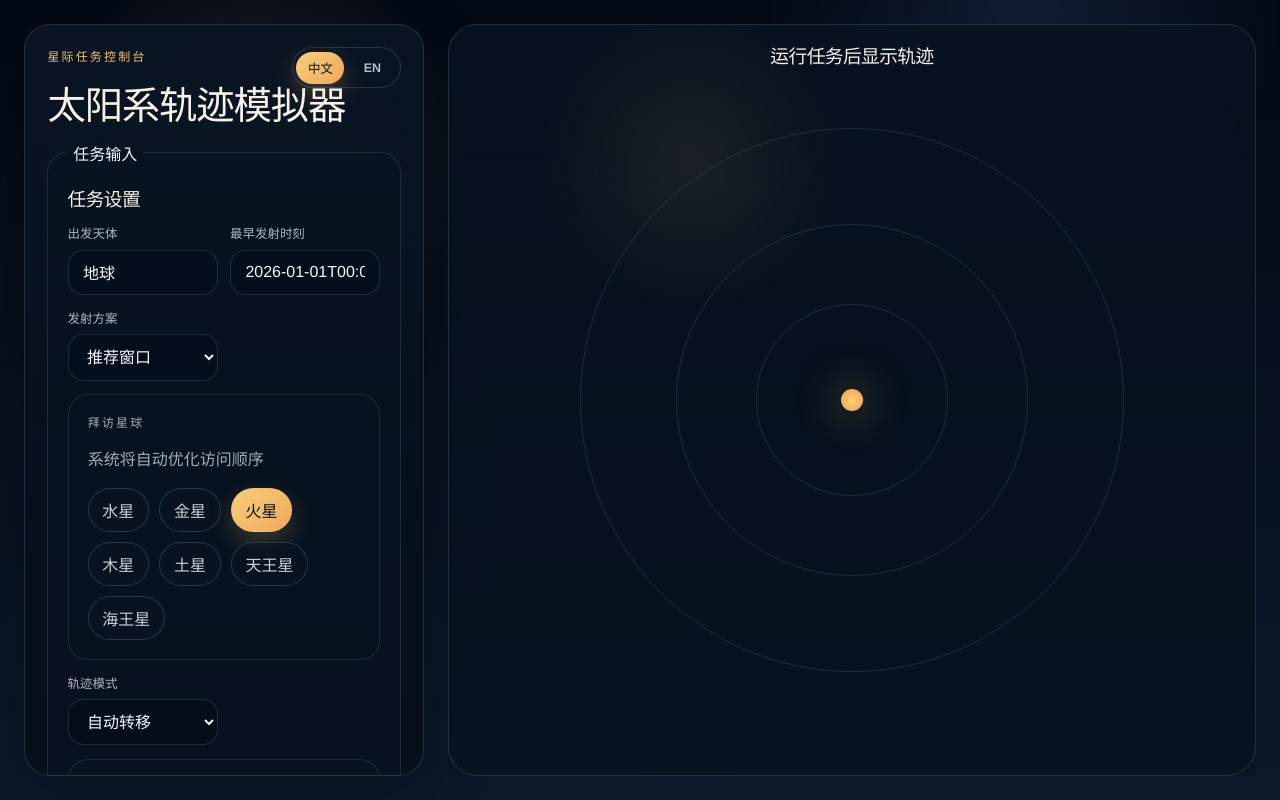
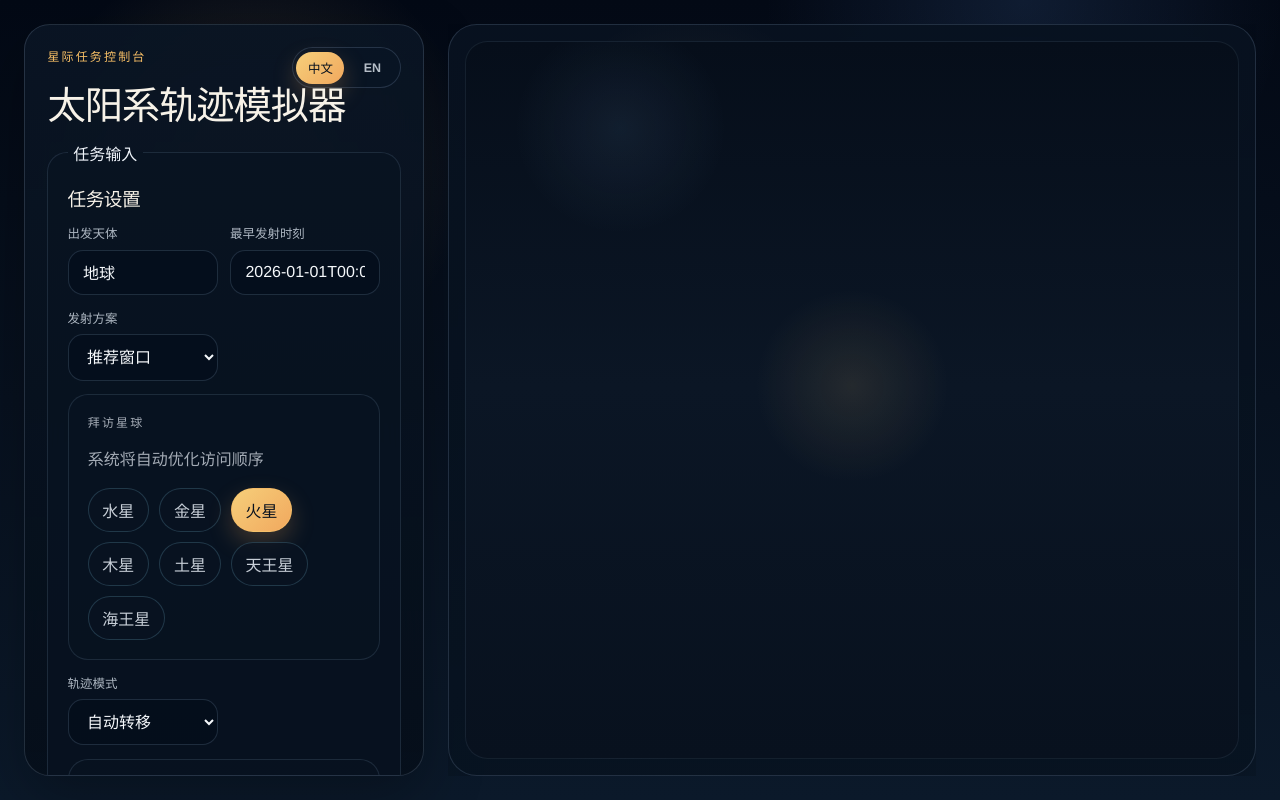
Before and after one commit to susiwen8/solar-system-trajectory-simulator, a React (Vite) app in the folder game/apps/web/: page / in a window 1280 px wide. Built offline with nearby package versions, Linux system fonts and the light colour scheme.

Commit message:
feat: replace empty scene placeholder with orbit preview

```diff
--- a/game/apps/web/src/App.tsx
+++ b/game/apps/web/src/App.tsx
@@ -10,6 +10,7 @@ import type {
   MissionRequest,
   TrajectoryResult,
 } from "./features/mission/types";
+import EmptySolarPreview from "./features/scene/components/EmptySolarPreview";
 import SolarSystemScene from "./features/scene/components/SolarSystemScene";
 import { fetchEphemerisBodies, fetchLaunchWindow, planMissionTour, propagateMission } from "./lib/api";
 import { planetLabel, t, type Language } from "./lib/i18n";
@@ -253,15 +254,7 @@ export default function App() {
           />
         ) : (
           <section className="scene-shell scene-shell--empty" aria-label={copy.trajectoryScene}>
-            <div className="scene-shell__backdrop" aria-hidden="true">
-              <span className="scene-orbit scene-orbit--one" />
-              <span className="scene-orbit scene-orbit--two" />
-              <span className="scene-orbit scene-orbit--three" />
-              <span className="scene-sun" />
-            </div>
-            <div className="scene-empty-copy">
-              <h3>{copy.paintTrajectory}</h3>
-            </div>
+            <EmptySolarPreview bodies={bodies} language={language} />
           </section>
         )}
       </section>
--- a/game/apps/web/src/styles.css
+++ b/game/apps/web/src/styles.css
@@ -104,7 +104,6 @@ button {
 .mission-panel__header h1,
 .scene-stage__header h2,
 .scene-shell__hud-copy h3,
-.scene-empty-copy h3,
 .summary-card h2,
 .mission-form__group-header h3 {
   margin: 0;
@@ -160,7 +159,6 @@ button {
 .summary-card p,
 .mission-form__group-header p,
 .mission-form__hint,
-.scene-empty-copy p,
 .scene-shell__hud-copy p {
   margin: 0;
   color: rgba(225, 232, 240, 0.72);
@@ -538,7 +536,7 @@ button {
 }
 
 .scene-shell--empty {
-  place-items: center;
+  grid-template-rows: minmax(0, 1fr);
 }
 
 .scene-shell__hud {
@@ -607,6 +605,11 @@ button {
 
 .scene-shell__surface:active {
   cursor: grabbing;
+}
+
+.scene-shell__surface--empty-preview {
+  min-height: 100%;
+  border-color: rgba(148, 181, 214, 0.1);
 }
 
 .scene-canvas {
@@ -828,62 +831,6 @@ button {
   gap: 0.8rem;
 }
 
-.scene-shell__backdrop {
-  position: absolute;
-  inset: 0;
-}
-
-.scene-orbit,
-.scene-sun {
-  position: absolute;
-  left: 50%;
-  top: 50%;
-  border-radius: 999px;
-}
-
-.scene-sun {
-  width: 1.4rem;
-  height: 1.4rem;
-  margin-left: -0.7rem;
-  margin-top: -0.7rem;
-  background: radial-gradient(circle, #ffd27a, #ef9d52);
-  box-shadow: 0 0 40px rgba(255, 190, 74, 0.55);
-}
-
-.scene-orbit {
-  border: 1px solid rgba(148, 181, 214, 0.16);
-}
-
-.scene-orbit--one {
-  width: 12rem;
-  height: 12rem;
-  margin-left: -6rem;
-  margin-top: -6rem;
-}
-
-.scene-orbit--two {
-  width: 22rem;
-  height: 22rem;
-  margin-left: -11rem;
-  margin-top: -11rem;
-}
-
-.scene-orbit--three {
-  width: 34rem;
-  height: 34rem;
-  margin-left: -17rem;
-  margin-top: -17rem;
-}
-
-.scene-empty-copy {
-  position: relative;
-  z-index: 1;
-  display: grid;
-  gap: 0.6rem;
-  max-width: 26rem;
-  text-align: center;
-}
-
 @media (max-width: 1100px) {
   .app-shell {
     grid-template-columns: 1fr;
```
Also changed, not shown: 1 other file (tests, documents, lock files or other folders).
